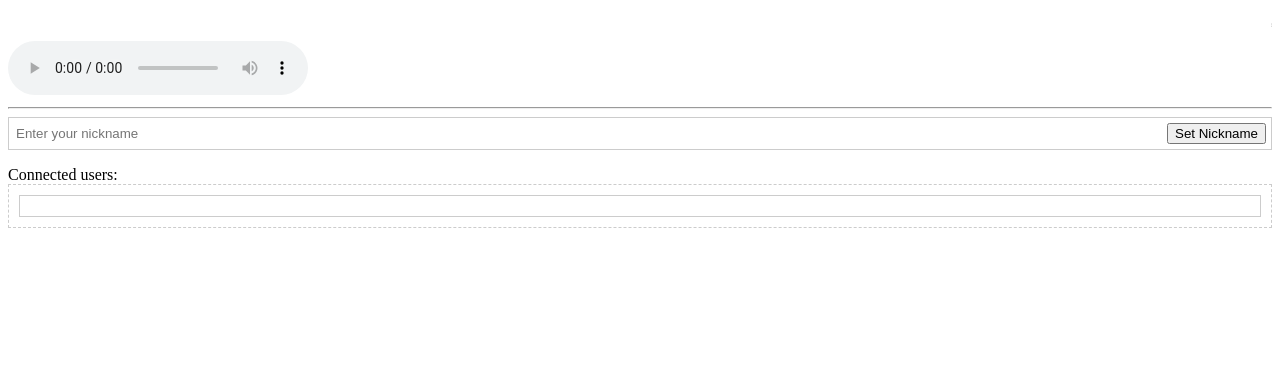
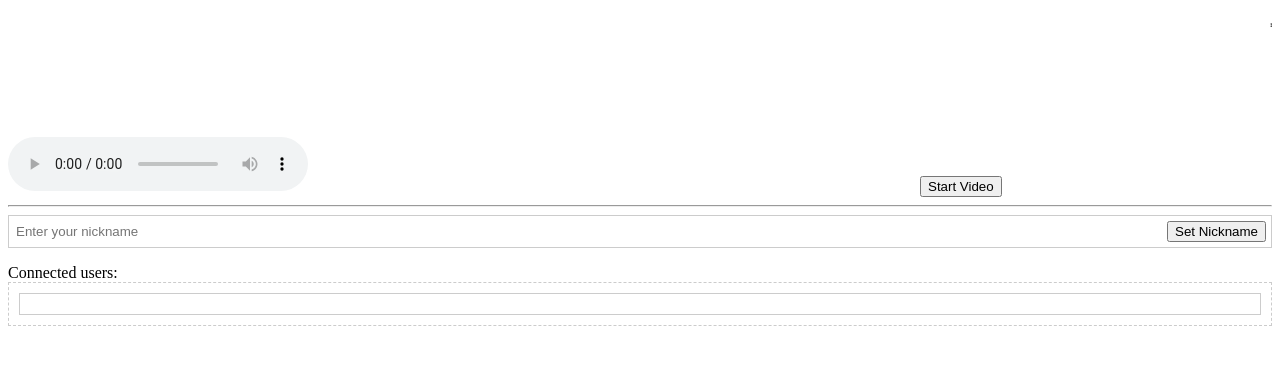
Before and after one commit to aidanswank/radio, a website: page public/index.html in a window 1280 px wide. Shown: the part 61-426 px from the top of the page. Drawn offline with nearby package versions, Linux system fonts and the light colour scheme; no server answers.

Commit message:
Add video elements and start video button to index.html

```diff
--- a/public/index.html
+++ b/public/index.html
@@ -16,6 +16,10 @@
 		<source src="http://64.23.185.10:8000/stream" type="audio/mpeg">
 		Your browser does not support the audio element.
 	</audio>
+
+	<video id="localVideo" autoplay muted></video>
+<video id="remoteVideo" autoplay></video>
+<button id="start-video">Start Video</button>
 
 	<hr>
 
```
